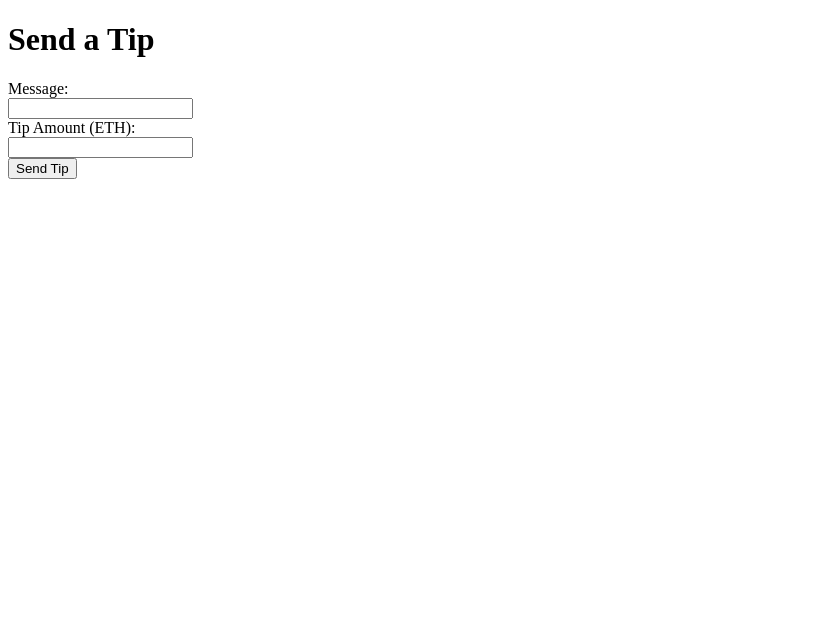
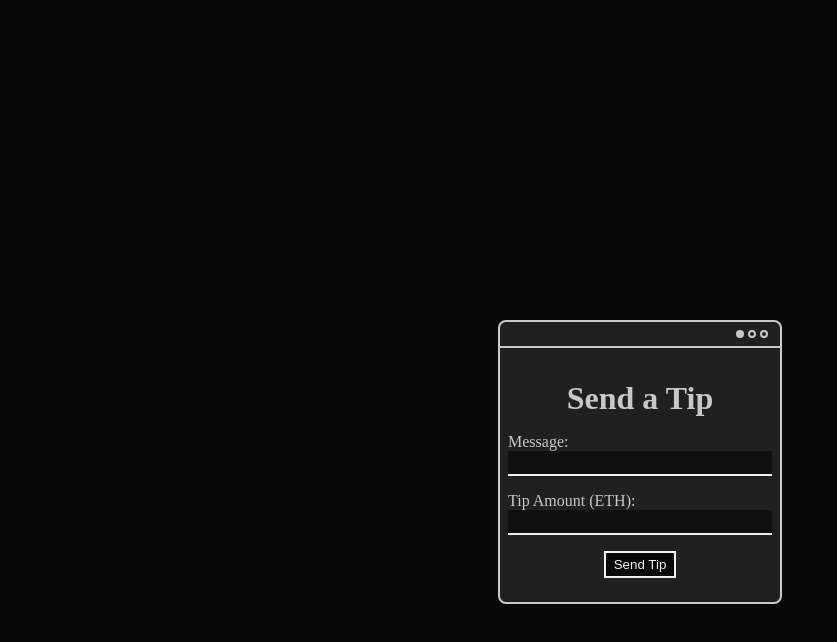
Before and after one commit to danmt/jaip-chat-app, a website: page public/tipper.html in a window 1280 px wide. Shown: the whole page, without its empty margins (0-837 px from the left). Drawn offline with Linux system fonts and the light colour scheme; no server answers.

Commit message:
feat: slightly improve tipper styles

```diff
--- a/public/tipper.html
+++ b/public/tipper.html
@@ -4,26 +4,108 @@
     <title>Jaip Chat Tipping</title>
     <script src="https://cdn.jsdelivr.net/npm/@truffle/contract@4.3.40/dist/truffle-contract.min.js"></script>
     <script src="https://cdn.jsdelivr.net/npm/web3@latest/dist/web3.min.js"></script>
+    <style>
+      #send-tip-container {
+        background: rgb(32, 32, 32);
+        color: rgb(200, 200, 200);
+        border: 2px solid rgb(200, 200, 200);
+        border-radius: 8px;
+        width: 280px;
+        margin: 320px auto 0px auto;
+      }
+      #send-tip-header {
+        border-bottom: 2px rgb(200, 200, 200) solid;
+        display: flex;
+        align-items: center;
+        justify-content: end;
+        padding: 8px 12px;
+        gap: 4px;
+      }
+      #send-tip-header-circle {
+        width: 4px;
+        height: 4px;
+        border-radius: 9999999px;
+        border: 2px solid rgb(200, 200, 200);
+      }
+      #send-tip-header-circle.filled {
+        background: rgb(200, 200, 200);
+      }
+      #send-tip-content {
+        padding: 8px;
+      }
+      #send-tip-title {
+        margin-top: 24px;
+        margin-bottom: 16px;
+        text-align: center;
+      }
+      #send-tip-form-message,
+      #send-tip-form-amount {
+        width: 100%;
+        box-sizing: border-box;
+        background: rgb(16, 16, 16);
+        padding: 4px;
+        border-top: none;
+        border-left: none;
+        border-right: none;
+        border-bottom: 2px solid rgb(240, 240, 240);
+        color: rgb(240, 240, 240);
+        margin-bottom: 16px;
+      }
+      #send-tip-form-controls {
+        display: flex;
+        justify-content: center;
+        align-items: center;
+        margin-bottom: 16px;
+      }
+      #send-tip-form-controls > button {
+        padding: 4px 8px;
+        background: rgb(8, 8, 8);
+        color: rgb(240, 240, 240);
+        border: 2px rgb(240, 240, 240) solid;
+        cursor: pointer;
+      }
+      body {
+        background: rgb(8, 8, 8);
+        width: 100vw;
+        height: 100vh;
+        overflow: hidden;
+        margin: 0;
+      }
+    </style>
   </head>
   <body>
-    <h1>Send a Tip</h1>
+    <div id="send-tip-container">
+      <div id="send-tip-header">
+        <div id="send-tip-header-circle" class="filled"></div>
+        <div id="send-tip-header-circle"></div>
+        <div id="send-tip-header-circle"></div>
+      </div>
 
-    <label for="message">Message:</label><br />
-    <input type="text" id="message" name="message" /><br />
+      <div id="send-tip-content">
+        <h1 id="send-tip-title">Send a Tip</h1>
 
-    <label for="amount">Tip Amount (ETH):</label><br />
-    <input type="text" id="amount" name="amount" /><br />
+        <form id="send-tip-form">
+          <label for="message">Message:</label><br />
+          <input type="text" id="send-tip-form-message" name="message" /><br />
 
-    <button id="sendTip">Send Tip</button>
+          <label for="amount">Tip Amount (ETH):</label><br />
+          <input type="number" step="any" id="send-tip-form-amount" name="amount" /><br />
+
+          <div id="send-tip-form-controls">
+            <button>Send Tip</button>
+          </div>
+        </form>
+      </div>
+    </div>
 
     <script>
-      const sendTipButton = document.getElementById("sendTip");
-      const messageInput = document.getElementById("message");
-      const amountInput = document.getElementById("amount");
+      const messageInput = document.getElementById("send-tip-form-message");
+      const amountInput = document.getElementById("send-tip-form-amount");
+      const sendTipForm = document.getElementById("send-tip-form");
       const urlParams = new URLSearchParams(window.location.search);
       const streamerAddress = urlParams.get("streamer");
       const streamId = urlParams.get("id");
-      //const baseUrl = "http://localhost:3000";
+      // const baseUrl = "http://localhost:3000";
       const baseUrl = "https://jaip.chat";
 
       async function run() {
@@ -38,8 +120,10 @@
           contract.setProvider(window.ethereum);
           const web3 = new Web3();
 
-          sendTipButton.addEventListener("click", async () => {
-            if (window.ethereum) {
+          sendTipForm.addEventListener("submit", async (event) => {
+            event.preventDefault();
+
+            if (window.ethereum && messageInput.value && amountInput.value) {
               try {
                 // Request account access
                 const accounts = await window.ethereum.request({
```
